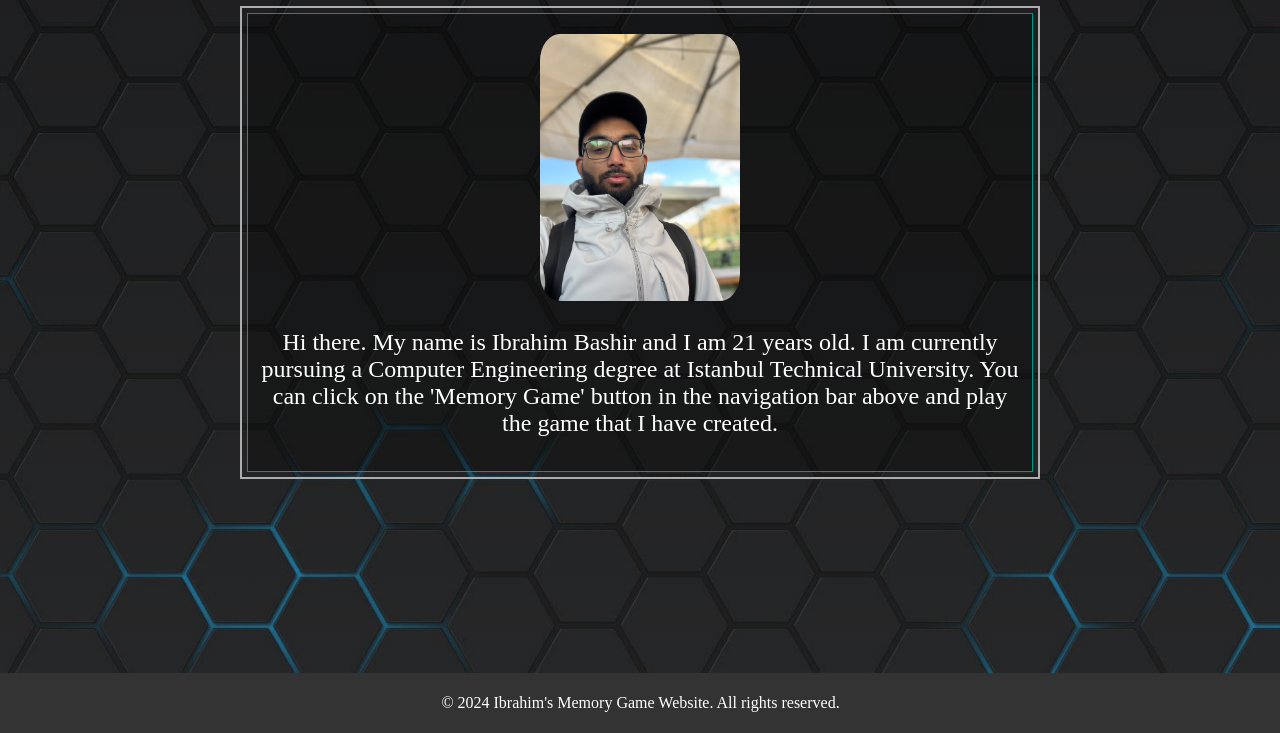
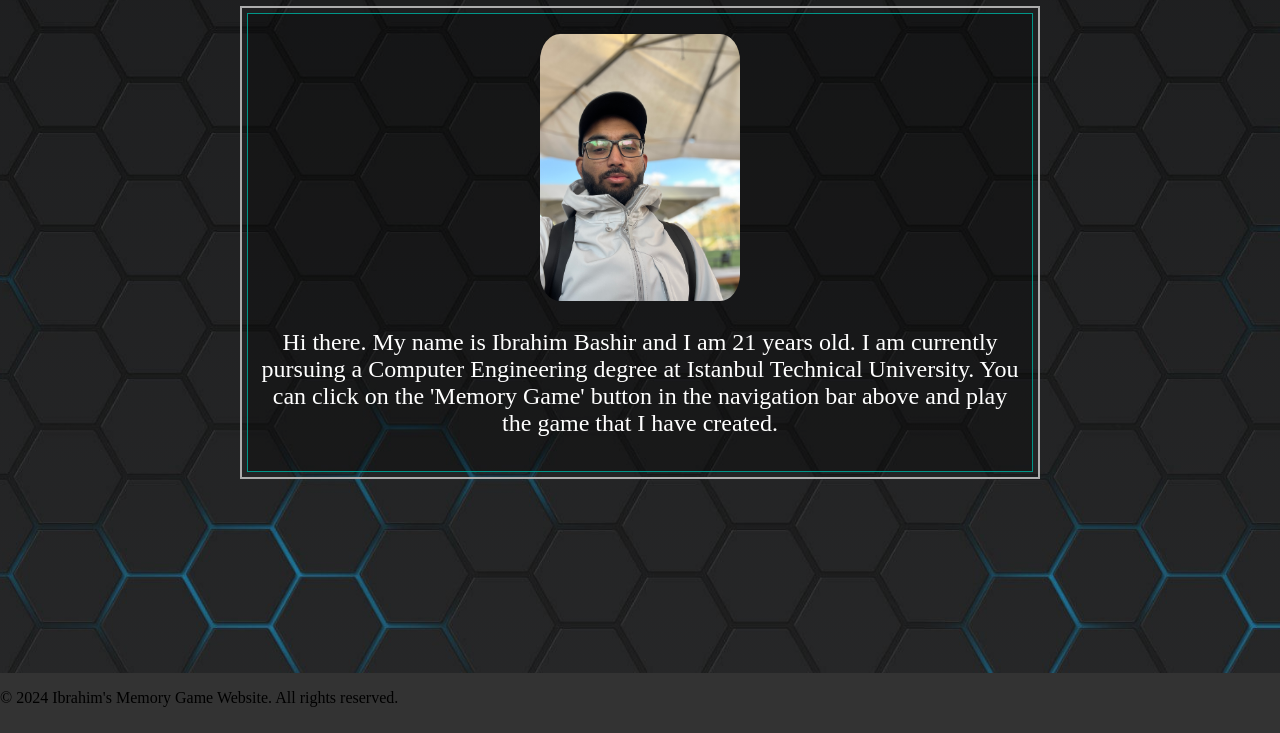
Before and after one commit to itu-itis23-bashir21/End-Of-Term-Project-Website, a plain HTML site: page index.html in a window 1280 px wide. Shown: the part 367-1100 px from the top of the page. Drawn offline with Linux system fonts and the light colour scheme.

Commit message:
Update style.css

```diff
--- a/style.css
+++ b/style.css
@@ -192,12 +192,3 @@ button:hover span{
     background-size: cover;
     background-position: center;
 }
-footer {
-    background-color: #333;
-    color: white;
-    text-align: center;
-    padding: 5px;
-    position: static;
-    bottom: 0;
-    width: 99.3%;
-}
```
